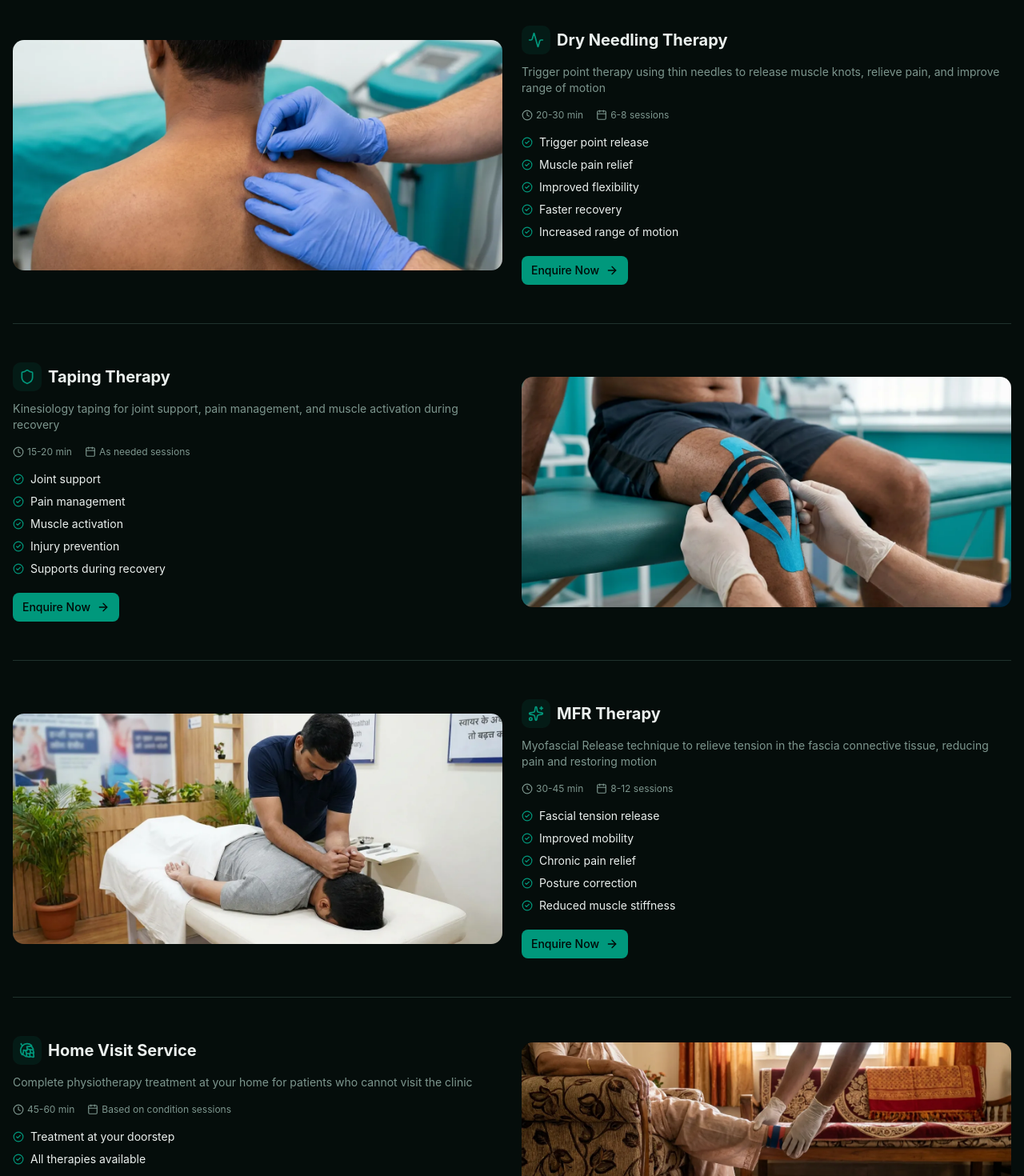
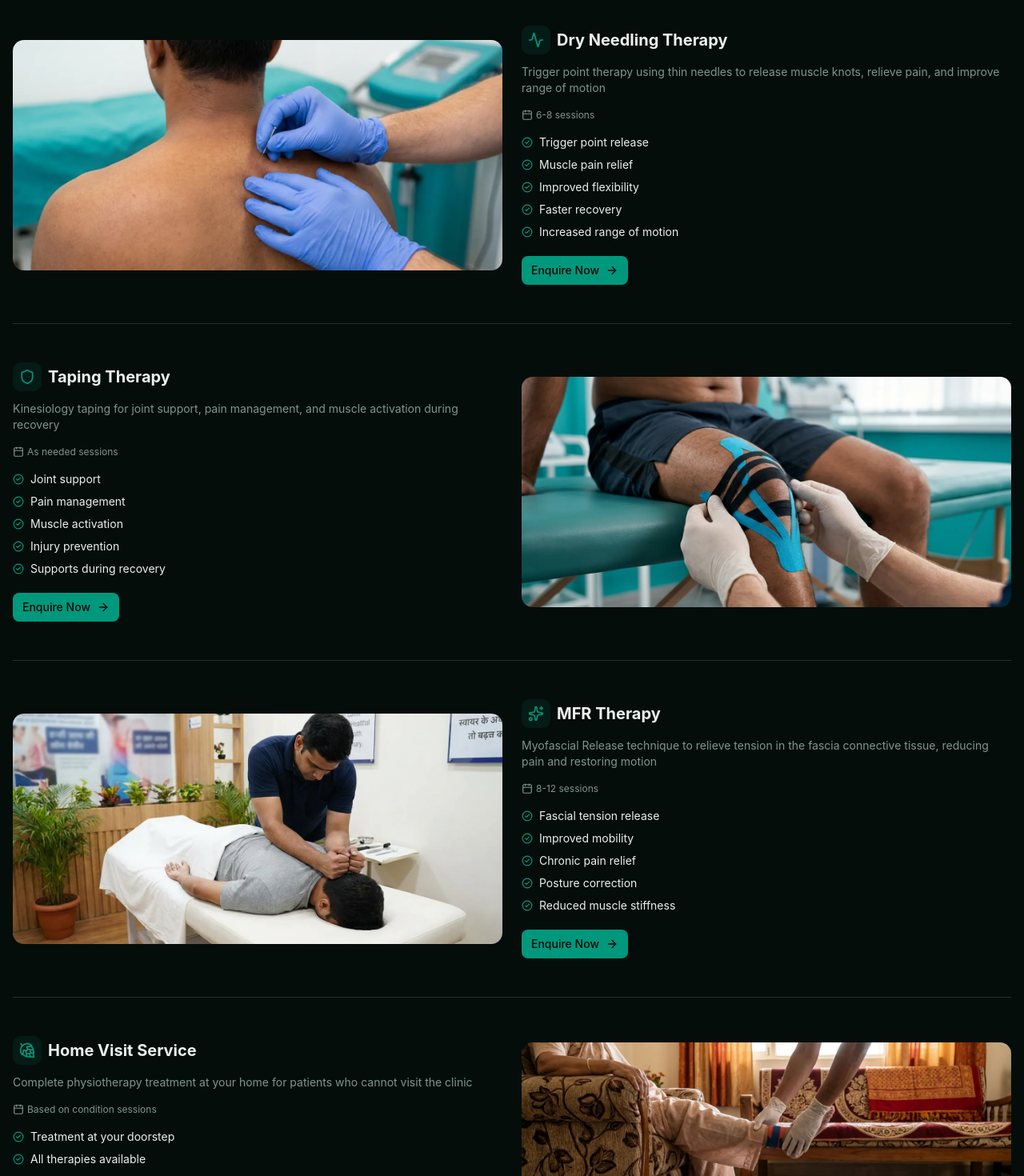
Before and after one commit to poppystonebq21/narayana-frombp20, a React (Vite) app: page /services in a window 1280 px wide. Shown: the part 1140-2610 px from the top of the page at 80% size. Built offline with nearby package versions, Linux system fonts and the light colour scheme.

Commit message:
Updated services.tsx

```diff
--- a/src/pages/services.tsx
+++ b/src/pages/services.tsx
@@ -1,5 +1,5 @@
 import { Helmet } from "react-helmet-async"
-import { Zap, Target, Activity, Shield, Sparkles, Hop as HomeIcon, CircleCheck as CheckCircle, ArrowRight, Clock, Phone, Calendar } from "lucide-react"
+import { Zap, Target, Activity, Shield, Sparkles, Hop as HomeIcon, CircleCheck as CheckCircle, ArrowRight, Phone, Calendar } from "lucide-react"
 import { Button } from "@/components/ui/button"
 import { Card, CardContent } from "@/components/ui/card"
 import { Badge } from "@/components/ui/badge"
@@ -13,7 +13,7 @@ const serviceDetails = [
     key: "laser",
     icon: Zap,
     img: "/service-laser-therapy.webp",
-    duration: "15-20 min",
+
     sessions: "8-12",
     benefits: ["Deep tissue healing", "Pain reduction", "Inflammation control", "Accelerated recovery", "Non-invasive treatment"],
     benefitsHi: ["गहरे ऊतक उपचार", "दर्द कम करना", "सूजन नियंत्रण", "तेजी से रिकवरी", "गैर-आक्रामक उपचार"],
@@ -22,7 +22,7 @@ const serviceDetails = [
     key: "cupping",
     icon: Target,
     img: "/service-cupping-therapy.webp",
-    duration: "20-30 min",
+
     sessions: "6-10",
     benefits: ["Improved blood circulation", "Muscle tension relief", "Toxin removal", "Pain reduction", "Promotes natural healing"],
     benefitsHi: ["रक्त संचार में सुधार", "मांसपेशियों के तनाव से राहत", "विषाक्त पदार्थों को हटाना", "दर्द में कमी", "प्राकृतिक उपचार को बढ़ावा"],
@@ -31,7 +31,7 @@ const serviceDetails = [
     key: "dryNeedling",
     icon: Activity,
     img: "/service-dry-needling.webp",
-    duration: "20-30 min",
+
     sessions: "6-8",
     benefits: ["Trigger point release", "Muscle pain relief", "Improved flexibility", "Faster recovery", "Increased range of motion"],
     benefitsHi: ["ट्रिगर पॉइंट रिलीज", "मांसपेशियों के दर्द में राहत", "बेहतर लचीलापन", "तेजी से रिकवरी", "गति की सीमा में वृद्धि"],
@@ -40,7 +40,7 @@ const serviceDetails = [
     key: "taping",
     icon: Shield,
     img: "/service-taping-therapy.webp",
-    duration: "15-20 min",
+
     sessions: "As needed",
     benefits: ["Joint support", "Pain management", "Muscle activation", "Injury prevention", "Supports during recovery"],
     benefitsHi: ["जोड़ों का सहारा", "दर्द प्रबंधन", "मांसपेशियों की सक्रियता", "चोट की रोकथाम", "रिकवरी के दौरान सहायता"],
@@ -49,7 +49,7 @@ const serviceDetails = [
     key: "mfr",
     icon: Sparkles,
     img: "/service-mfr-therapy.webp",
-    duration: "30-45 min",
+
     sessions: "8-12",
     benefits: ["Fascial tension release", "Improved mobility", "Chronic pain relief", "Posture correction", "Reduced muscle stiffness"],
     benefitsHi: ["फेशियल तनाव रिलीज", "बेहतर गतिशीलता", "पुराने दर्द से राहत", "पोस्चर सुधार", "मांसपेशियों की कठोरता में कमी"],
@@ -58,7 +58,7 @@ const serviceDetails = [
     key: "homeVisit",
     icon: HomeIcon,
     img: "/service-home-visit.webp",
-    duration: "45-60 min",
+
     sessions: "Based on condition",
     benefits: ["Treatment at your doorstep", "All therapies available", "Portable equipment", "Flexible scheduling", "Comfortable environment"],
     benefitsHi: ["आपके दरवाजे पर उपचार", "सभी थेरेपी उपलब्ध", "पोर्टेबल उपकरण", "लचीला शेड्यूल", "आरामदायक वातावरण"],
@@ -122,7 +122,6 @@ export function ServicesPage() {
                     </div>
                     <p className="text-sm text-muted-foreground">{t(`service.${service.key}Desc`)}</p>
                     <div className="mt-4 flex gap-4 text-xs text-muted-foreground">
-                      <span className="flex items-center gap-1"><Clock className="h-3.5 w-3.5" /> {service.duration}</span>
                       <span className="flex items-center gap-1"><Calendar className="h-3.5 w-3.5" /> {service.sessions} {lang === "hi" ? "सत्र" : "sessions"}</span>
                     </div>
                     <div className="mt-4 space-y-2">
```
